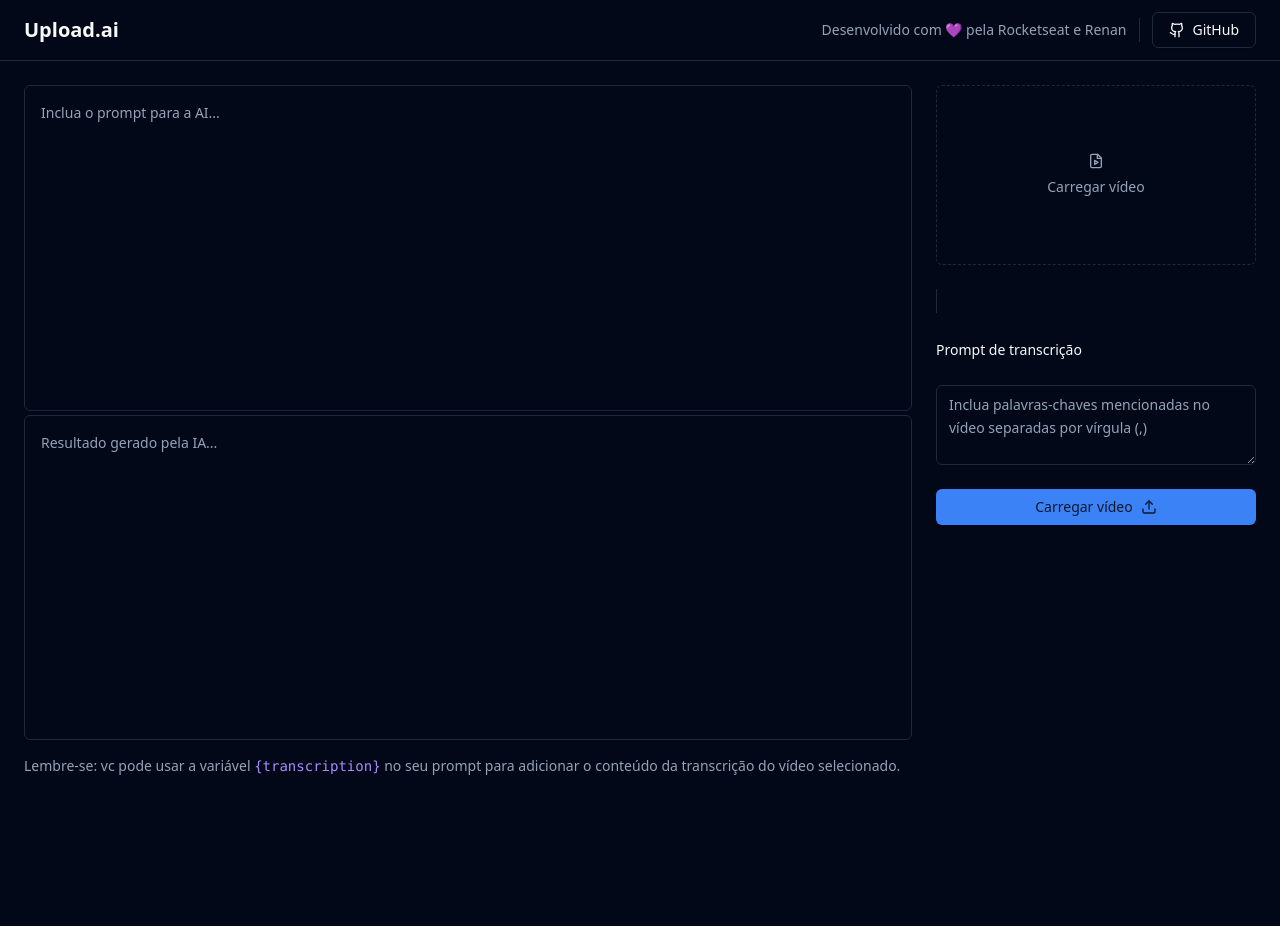
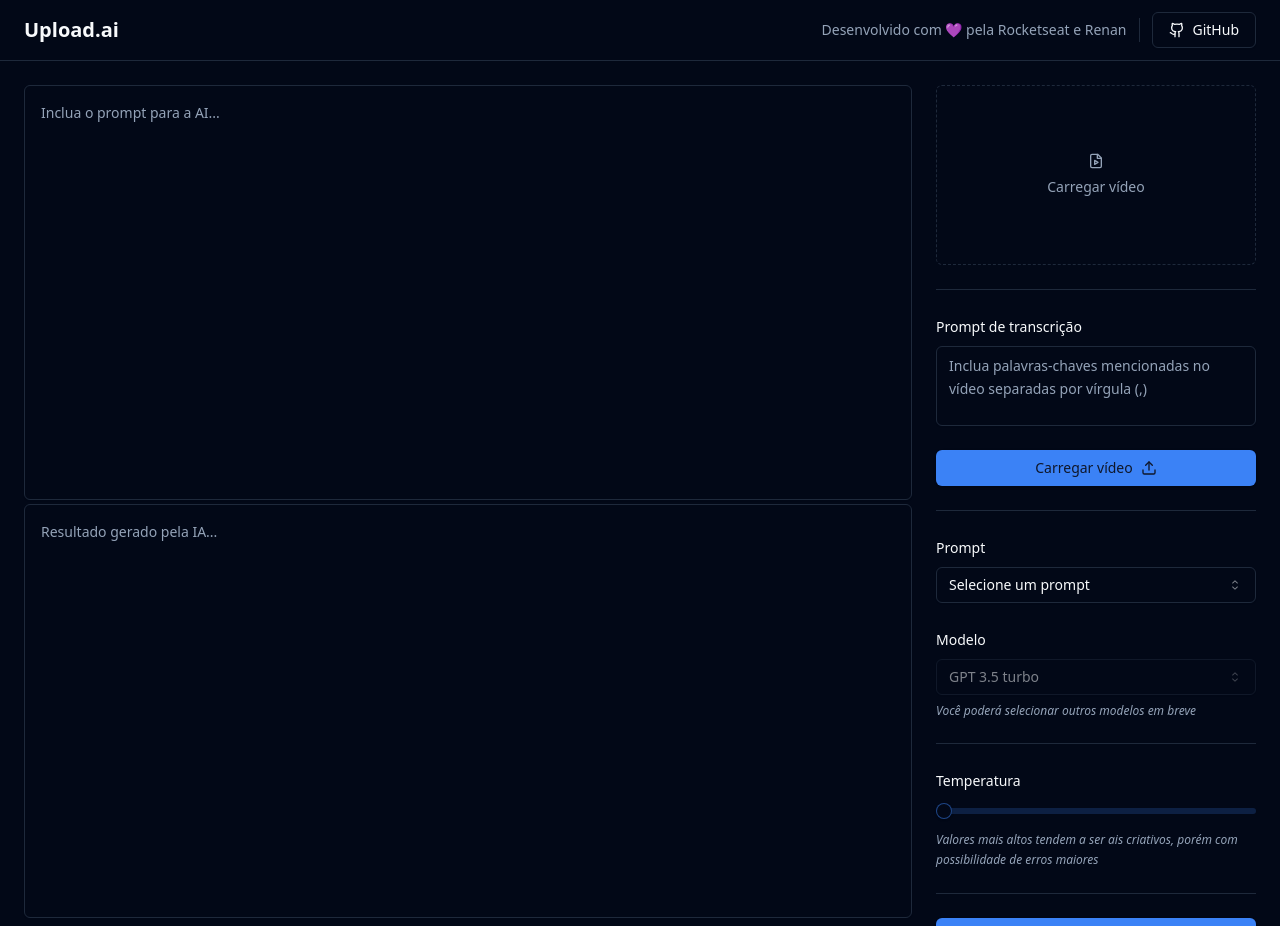
Before and after one commit to Renan04lima/upload.ai-nlw-mastery, a React (Vite) app in the folder upload-ai-web/: page / in a window 1280 px wide. Shown: the top 926 px of the page. Before the commit the page ends 800 px from the top, so only its background shows below. Built offline with nearby package versions, Linux system fonts and the light colour scheme.

Commit message:
feat: add select prompt, model and temperature to form on right side

```diff
--- a/upload-ai-web/package.json
+++ b/upload-ai-web/package.json
@@ -12,7 +12,9 @@
   "dependencies": {
     "@radix-ui/react-icons": "^1.3.0",
     "@radix-ui/react-label": "^2.0.2",
+    "@radix-ui/react-select": "^1.2.2",
     "@radix-ui/react-separator": "^1.0.3",
+    "@radix-ui/react-slider": "^1.1.2",
     "@radix-ui/react-slot": "^1.0.2",
     "class-variance-authority": "^0.7.0",
     "clsx": "^2.0.0",
--- a/upload-ai-web/src/App.tsx
+++ b/upload-ai-web/src/App.tsx
@@ -1,8 +1,10 @@
 import { Button } from "./components/ui/button"
-import { Github, FileVideo, Upload } from "lucide-react"
+import { Github, FileVideo, Upload, Wand2 } from "lucide-react"
 import { Separator } from "./components/ui/separator"
 import { Textarea } from "./components/ui/textarea"
 import { Label } from "./components/ui/label"
+import { Select, SelectContent, SelectItem, SelectTrigger, SelectValue } from "./components/ui/select"
+import { Slider } from "./components/ui/slider"
 
 export function App() {
   return (
@@ -13,7 +15,7 @@
         <div className="flex items-center gap-3">
           <span className="text-sm text-muted-foreground">Desenvolvido com 💜 pela Rocketseat e Renan</span>
 
-          <Separator orientation="vertical" className="h-6"/>
+          <Separator orientation="vertical" className="h-6" />
 
           <Button variant={"outline"}>
             <Github className="w-4 h-4 mr-2" />
@@ -41,35 +43,97 @@
         </div>
 
         <aside className="w-80 space-y-6">
-          <form action="" className="space-y-6">
+          <form className="space-y-6">
             <label
               htmlFor="video"
               className="border flex rounded-md aspect-video cursor-pointer border-dashed text-sm flex-col gap-2 items-center justify-center text-muted-foreground hover:bg-primary/5"
             >
-              <FileVideo className="h-4 w-4"/>
+              <FileVideo className="h-4 w-4" />
               Carregar vídeo
             </label>
-            <input type="file" id="video" accept="video/mp4"className="sr-only"/>
+            <input type="file" id="video" accept="video/mp4" className="sr-only" />
 
-            <Separator orientation="vertical" className="h-6"/>
+            <Separator />
 
-            <div className="space-y-6">
+            <div className="space-y-2">
               <Label htmlFor="transcription_prompt">
                 Prompt de transcrição
               </Label>
               <Textarea
                 id="transcription_prompt"
-                className="min-h-20 leading-relaxed"
+                className="h-20 leading-relaxed resize-none"
                 placeholder="Inclua palavras-chaves mencionadas no vídeo separadas por vírgula (,)"
               />
             </div>
 
             <Button type="submit" className="w-full">
               Carregar vídeo
-              <Upload className="h-4 w-4 ml-2"/>
+              <Upload className="h-4 w-4 ml-2" />
             </Button>
           </form>
 
+          <Separator />
+
+          <form className="space-y-6">
+            <div className="space-y-2">
+              <Label>
+                Prompt
+              </Label>
+
+              <Select >
+                <SelectTrigger>
+                  <SelectValue placeholder="Selecione um prompt" />
+                </SelectTrigger>
+                <SelectContent>
+                  <SelectItem value="title">Título</SelectItem>
+                  <SelectItem value="description">Descrição</SelectItem>
+                </SelectContent>
+              </Select>
+            </div>
+
+            <div className="space-y-2">
+              <Label>
+                Modelo
+              </Label>
+
+              <Select disabled defaultValue="gpt3.5">
+                <SelectTrigger>
+                  <SelectValue />
+                </SelectTrigger>
+                <SelectContent>
+                  <SelectItem value="gpt3.5">GPT 3.5 turbo</SelectItem>
+                </SelectContent>
+              </Select>
+              <span className="block text-xs text-muted-foreground italic">
+                Você poderá selecionar outros modelos em breve
+              </span>
+            </div>
+
+            <Separator />
+
+            <div className="space-y-4">
+              <Label>
+                Temperatura
+              </Label>
+
+              <Slider
+                min={0}
+                max={1}
+                step={0.1}
+              />
+
+              <span className="block text-xs text-muted-foreground italic leading-relaxed">
+                Valores mais altos tendem a ser ais criativos, porém com possibilidade de erros maiores
+              </span>
+            </div>
+
+            <Separator />
+
+            <Button type="submit" className="w-full">
+              Executar
+              <Wand2 className="h-4 w-4 ml-2" />
+            </Button>
+          </form>
         </aside>
       </main>
     </div>
--- /dev/null
+++ b/upload-ai-web/src/components/ui/select.tsx
@@ -0,0 +1,118 @@
+import * as React from "react"
+import { CaretSortIcon, CheckIcon } from "@radix-ui/react-icons"
+import * as SelectPrimitive from "@radix-ui/react-select"
+
+import { cn } from "@/lib/utils"
+
+const Select = SelectPrimitive.Root
+
+const SelectGroup = SelectPrimitive.Group
+
+const SelectValue = SelectPrimitive.Value
+
+const SelectTrigger = React.forwardRef<
+  React.ElementRef<typeof SelectPrimitive.Trigger>,
+  React.ComponentPropsWithoutRef<typeof SelectPrimitive.Trigger>
+>(({ className, children, ...props }, ref) => (
+  <SelectPrimitive.Trigger
+    ref={ref}
+    className={cn(
+      "flex h-9 w-full items-center justify-between rounded-md border border-input bg-transparent px-3 py-2 text-sm shadow-sm ring-offset-background placeholder:text-muted-foreground focus:outline-none focus:ring-1 focus:ring-ring disabled:cursor-not-allowed disabled:opacity-50",
+      className
+    )}
+    {...props}
+  >
+    {children}
+    <SelectPrimitive.Icon asChild>
+      <CaretSortIcon className="h-4 w-4 opacity-50" />
+    </SelectPrimitive.Icon>
+  </SelectPrimitive.Trigger>
+))
+SelectTrigger.displayName = SelectPrimitive.Trigger.displayName
+
+const SelectContent = React.forwardRef<
+  React.ElementRef<typeof SelectPrimitive.Content>,
+  React.ComponentPropsWithoutRef<typeof SelectPrimitive.Content>
+>(({ className, children, position = "popper", ...props }, ref) => (
+  <SelectPrimitive.Portal>
+    <SelectPrimitive.Content
+      ref={ref}
+      className={cn(
+        "relative z-50 min-w-[8rem] overflow-hidden rounded-md border bg-popover text-popover-foreground shadow-md data-[state=open]:animate-in data-[state=closed]:animate-out data-[state=closed]:fade-out-0 data-[state=open]:fade-in-0 data-[state=closed]:zoom-out-95 data-[state=open]:zoom-in-95 data-[side=bottom]:slide-in-from-top-2 data-[side=left]:slide-in-from-right-2 data-[side=right]:slide-in-from-left-2 data-[side=top]:slide-in-from-bottom-2",
+        position === "popper" &&
+          "data-[side=bottom]:translate-y-1 data-[side=left]:-translate-x-1 data-[side=right]:translate-x-1 data-[side=top]:-translate-y-1",
+        className
+      )}
+      position={position}
+      {...props}
+    >
+      <SelectPrimitive.Viewport
+        className={cn(
+          "p-1",
+          position === "popper" &&
+            "h-[var(--radix-select-trigger-height)] w-full min-w-[var(--radix-select-trigger-width)]"
+        )}
+      >
+        {children}
+      </SelectPrimitive.Viewport>
+    </SelectPrimitive.Content>
+  </SelectPrimitive.Portal>
+))
+SelectContent.displayName = SelectPrimitive.Content.displayName
+
+const SelectLabel = React.forwardRef<
+  React.ElementRef<typeof SelectPrimitive.Label>,
+  React.ComponentPropsWithoutRef<typeof SelectPrimitive.Label>
+>(({ className, ...props }, ref) => (
+  <SelectPrimitive.Label
+    ref={ref}
+    className={cn("px-2 py-1.5 text-sm font-semibold", className)}
+    {...props}
+  />
+))
+SelectLabel.displayName = SelectPrimitive.Label.displayName
+
+const SelectItem = React.forwardRef<
+  React.ElementRef<typeof SelectPrimitive.Item>,
+  React.ComponentPropsWithoutRef<typeof SelectPrimitive.Item>
+>(({ className, children, ...props }, ref) => (
+  <SelectPrimitive.Item
+    ref={ref}
+    className={cn(
+      "relative flex w-full cursor-default select-none items-center rounded-sm py-1.5 pl-2 pr-8 text-sm outline-none focus:bg-accent focus:text-accent-foreground data-[disabled]:pointer-events-none data-[disabled]:opacity-50",
+      className
+    )}
+    {...props}
+  >
+    <span className="absolute right-2 flex h-3.5 w-3.5 items-center justify-center">
+      <SelectPrimitive.ItemIndicator>
+        <CheckIcon className="h-4 w-4" />
+      </SelectPrimitive.ItemIndicator>
+    </span>
+    <SelectPrimitive.ItemText>{children}</SelectPrimitive.ItemText>
+  </SelectPrimitive.Item>
+))
+SelectItem.displayName = SelectPrimitive.Item.displayName
+
+const SelectSeparator = React.forwardRef<
+  React.ElementRef<typeof SelectPrimitive.Separator>,
+  React.ComponentPropsWithoutRef<typeof SelectPrimitive.Separator>
+>(({ className, ...props }, ref) => (
+  <SelectPrimitive.Separator
+    ref={ref}
+    className={cn("-mx-1 my-1 h-px bg-muted", className)}
+    {...props}
+  />
+))
+SelectSeparator.displayName = SelectPrimitive.Separator.displayName
+
+export {
+  Select,
+  SelectGroup,
+  SelectValue,
+  SelectTrigger,
+  SelectContent,
+  SelectLabel,
+  SelectItem,
+  SelectSeparator,
+}
--- /dev/null
+++ b/upload-ai-web/src/components/ui/slider.tsx
@@ -0,0 +1,26 @@
+import * as React from "react"
+import * as SliderPrimitive from "@radix-ui/react-slider"
+
+import { cn } from "@/lib/utils"
+
+const Slider = React.forwardRef<
+  React.ElementRef<typeof SliderPrimitive.Root>,
+  React.ComponentPropsWithoutRef<typeof SliderPrimitive.Root>
+>(({ className, ...props }, ref) => (
+  <SliderPrimitive.Root
+    ref={ref}
+    className={cn(
+      "relative flex w-full touch-none select-none items-center",
+      className
+    )}
+    {...props}
+  >
+    <SliderPrimitive.Track className="relative h-1.5 w-full grow overflow-hidden rounded-full bg-primary/20">
+      <SliderPrimitive.Range className="absolute h-full bg-primary" />
+    </SliderPrimitive.Track>
+    <SliderPrimitive.Thumb className="block h-4 w-4 rounded-full border border-primary/50 bg-background shadow transition-colors focus-visible:outline-none focus-visible:ring-1 focus-visible:ring-ring disabled:pointer-events-none disabled:opacity-50" />
+  </SliderPrimitive.Root>
+))
+Slider.displayName = SliderPrimitive.Root.displayName
+
+export { Slider }
```
Also changed, not shown: 1 other file (tests, documents, lock files or other folders).
